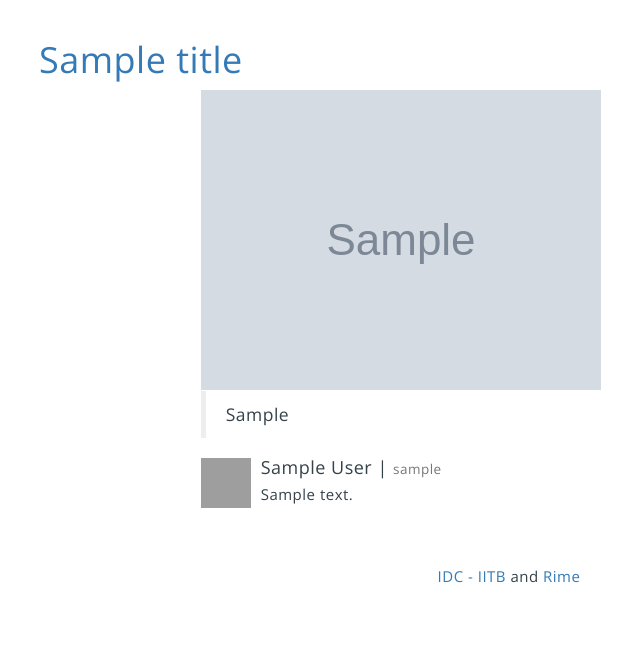
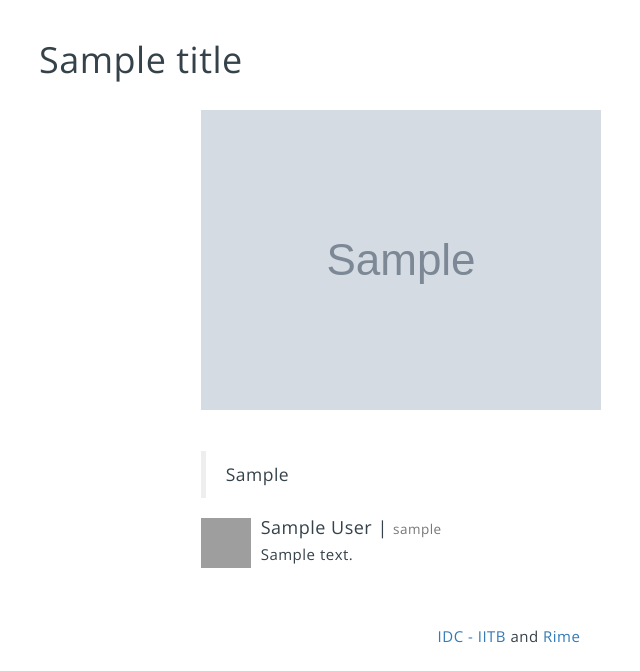
Before and after one commit to IITB-P13098/Jodo, a CodeIgniter app: page /jodo/story/index/1 in a window 1280 px wide. Shown: the part 52-723 px from the top of the page, without its empty margins (131-771 px from the left). Run offline with CodeIgniter, Linux system fonts and the light colour scheme; tables that the repository leaves empty hold one stand-in row (values such as "Sample post"); grey boxes marked "Sample" are stand-in pictures; data that the repository does not hold is empty; some libraries are stand-ins or nearby versions; grey boxes are pictures that could not be loaded.

Commit message:
styled spacing

```diff
--- a/application/views/story/list.php
+++ b/application/views/story/list.php
@@ -9,7 +9,7 @@
       ?>
       <div class="col-xs-3">
         <div class="thumbnail">
-          <a class="thumb rect-responsive" style="background-image: url('<?php echo base_url('uploads/'.$s['file_name']); ?>');"href="<?php echo base_url('story/index/'.$s['story_id']); ?>"></a>
+          <a class="thumb rect-responsive" style="background-image: url('<?php echo base_url('uploads/'.$s['file_name']); ?>');" title="<?php echo $s['title']; ?>" href="<?php echo base_url('story/index/'.$s['story_id']); ?>"></a>
           <div class="caption"><?php echo $s['title']; ?></div>
         </div>
       </div>
--- a/application/views/story/main.php
+++ b/application/views/story/main.php
@@ -2,7 +2,7 @@
 
 <div class="col-xs-12">
 
-  <div class="row">
+  <div class="story-main row">
     <div class="col-xs-2">
       <?php
       if (!empty($story_data['parent_story']))
@@ -18,7 +18,7 @@
       ?>
     </div>
     <div class="col-xs-7">
-      <img class="img-responsive" src="<?php echo base_url('uploads/'.$story_data['story']['file_name']); ?>">
+      <img class="current img-responsive" src="<?php echo base_url('uploads/'.$story_data['story']['file_name']); ?>">
 
       <div class="row">
         <div class="col-xs-4 col-xs-offset-8">
--- a/assets/css/style.css
+++ b/assets/css/style.css
@@ -36,5 +36,9 @@ footer .credits { margin-top: 50px; margin-bottom: 30px; }
 
 .user-head { margin-bottom: 20px; }
 
-.story-list .caption { text-overflow: ellipsis; white-space: nowrap; overflow: hidden;  }
-.story-title .a { color: #35424A; }
+.story-list .caption { text-overflow: ellipsis; white-space: nowrap; overflow: hidden; padding: 0; }
+.story-title a { color: #35424A; }
+.story-title a:hover { color: #35424A; }
+.story-title { margin-bottom: 30px; }
+.story-main { margin-bottom: 20px; }
+.story-main .current { margin-bottom: 20px; }
```
